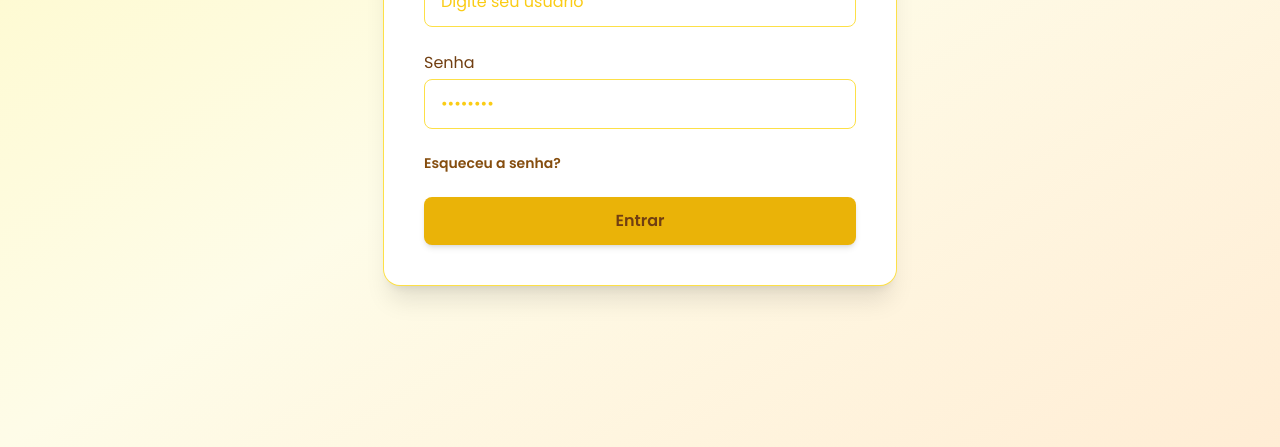
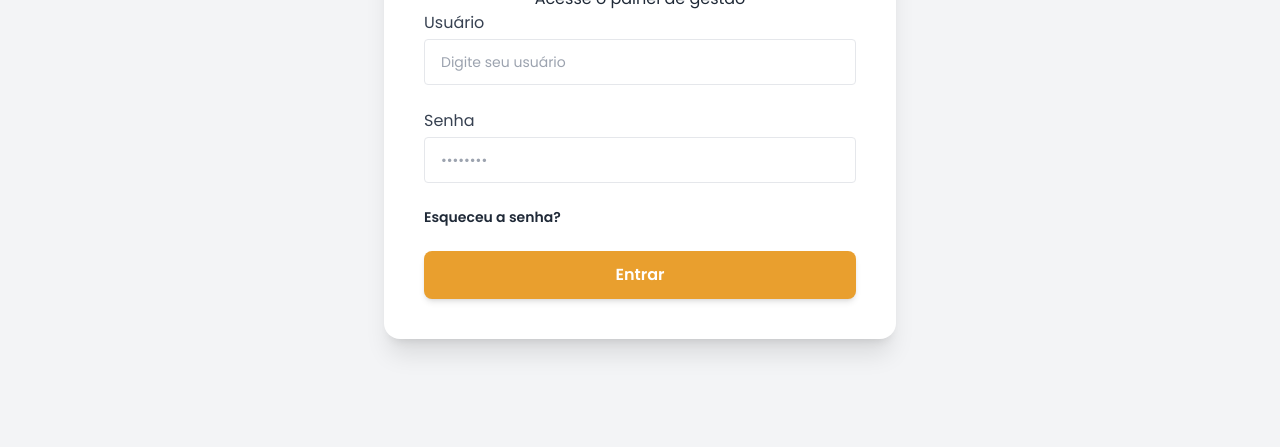
Before and after one commit to victordeo/pointdopastel, a website: page public/login.html in a window 1280 px wide. Shown: the part 353-800 px from the top of the page. Drawn offline with Linux system fonts and the light colour scheme.

Commit message:
Login 16:29 10/06

```diff
--- a/input/style.css
+++ b/input/style.css
@@ -21,7 +21,7 @@ body{
 }
 
 .bg-banner{
-    background-image: url(/src/assets/images/bg.png);
+    background-image: url(/public/assets/images/bg.png);
 }
 
 .bg-primary{
--- a/public/login.html
+++ b/public/login.html
@@ -11,25 +11,22 @@
 
   <body
     class="min-h-screen flex items-center justify-center px-4
-           bg-gradient-to-br from-yellow-100 via-yellow-50 to-orange-100"
+           bg-gray-100"
   >
     <div
-      class="max-w-md w-full bg-white rounded-2xl shadow-xl p-10 ring-1 ring-yellow-300 sm:max-w-lg"
+      class="max-w-md w-full bg-white rounded-2xl shadow-xl p-10 sm:max-w-lg"
     >
-      <div class="text-center mb-8">
-        <h1 class="text-3xl font-bold text-yellow-400 tracking-tight">
-          Point do Pastel
-        </h1>
-        <p class="text-red-500 mt-2 font-semibold italic">
-          Acesse o Painel de Gestão
-        </p>
-      </div>
+        <div class="w-full h-full flex flex-col justify-center items-center">
+            <img src="/assets/images/logo.png" alt="Logo Point do Pastel" class="w-36 h-36">
+            <h1 class="text-4xl mt-0 mb-2 font-extrabold text-gray-800 text-b"><span class="text-red-600">Point</span> do Pastel</h1>
+            <span class="text-gray-800 font-medium">Acesse o painel de gestão</span>
+        </div>
 
       <form class="space-y-6" method="POST" action="/login" autocomplete="off">
         <div>
           <label
             for="usuario"
-            class="block text-yellow-900 font-medium mb-1"
+            class="block text-gray-700 font-medium mb-1"
             >Usuário</label
           >
           <input
@@ -37,9 +34,7 @@
             name="usuario"
             type="text"
             required
-            class="w-full px-4 py-3 border border-yellow-300 rounded-lg
-                   placeholder-yellow-400 focus:outline-none focus:ring-2
-                   focus:ring-yellow-400 focus:border-yellow-400 transition"
+            class="w-full px-4 py-3 bg-white border border-gray-200 rounded text-sm font-light text-gray-500"
             placeholder="Digite seu usuário"
           />
         </div>
@@ -47,7 +42,7 @@
         <div>
           <label
             for="password"
-            class="block text-yellow-900 font-medium mb-1"
+            class="block text-gray-700 font-medium mb-1"
             >Senha</label
           >
           <input
@@ -56,20 +51,18 @@
             type="password"
             required
             placeholder="••••••••"
-            class="w-full px-4 py-3 border border-yellow-300 rounded-lg
-                   placeholder-yellow-400 focus:outline-none focus:ring-2
-                   focus:ring-yellow-400 focus:border-yellow-400 transition"
+            class="w-full px-4 py-3 bg-white border border-gray-200 rounded text-sm font-light text-gray-500"
           />
         </div>
 
         <div
-          class="flex items-center justify-between text-yellow-800 text-sm font-semibold"
+          class="flex items-center justify-between text-gray-800 text-sm font-semibold"
         >
           <a
             href="https://wa.me/5521985743501?text=Esqueci%20a%20senha%20de%20acesso%20ao%20sistema%20de%20gest%C3%A3o%2C%20gostaria%20de%20fazer%20o%20reset"
             target="_blank"
             rel="noopener noreferrer"
-            class="hover:underline hover:text-yellow-700 font-semibold"
+            class="hover:underline hover:text-gray-700 font-semibold"
           >
             Esqueceu a senha?
           </a>
@@ -79,9 +72,9 @@
 
         <button
           type="submit"
-          class="w-full py-3 bg-yellow-500 text-yellow-900 font-bold rounded-lg
-                 shadow-md hover:bg-yellow-600 focus:outline-none focus:ring-2
-                 focus:ring-yellow-400 active:scale-95 transition-transform"
+          class="w-full py-3 bg-primary text-white font-bold rounded-lg
+                 shadow-md hover:bg-orange-300
+                 active:scale-95 transition-transform"
         >
           Entrar
         </button>
```
Also changed, not shown: private/admin.html (+1 -1 lines), public/styles/output.css.
